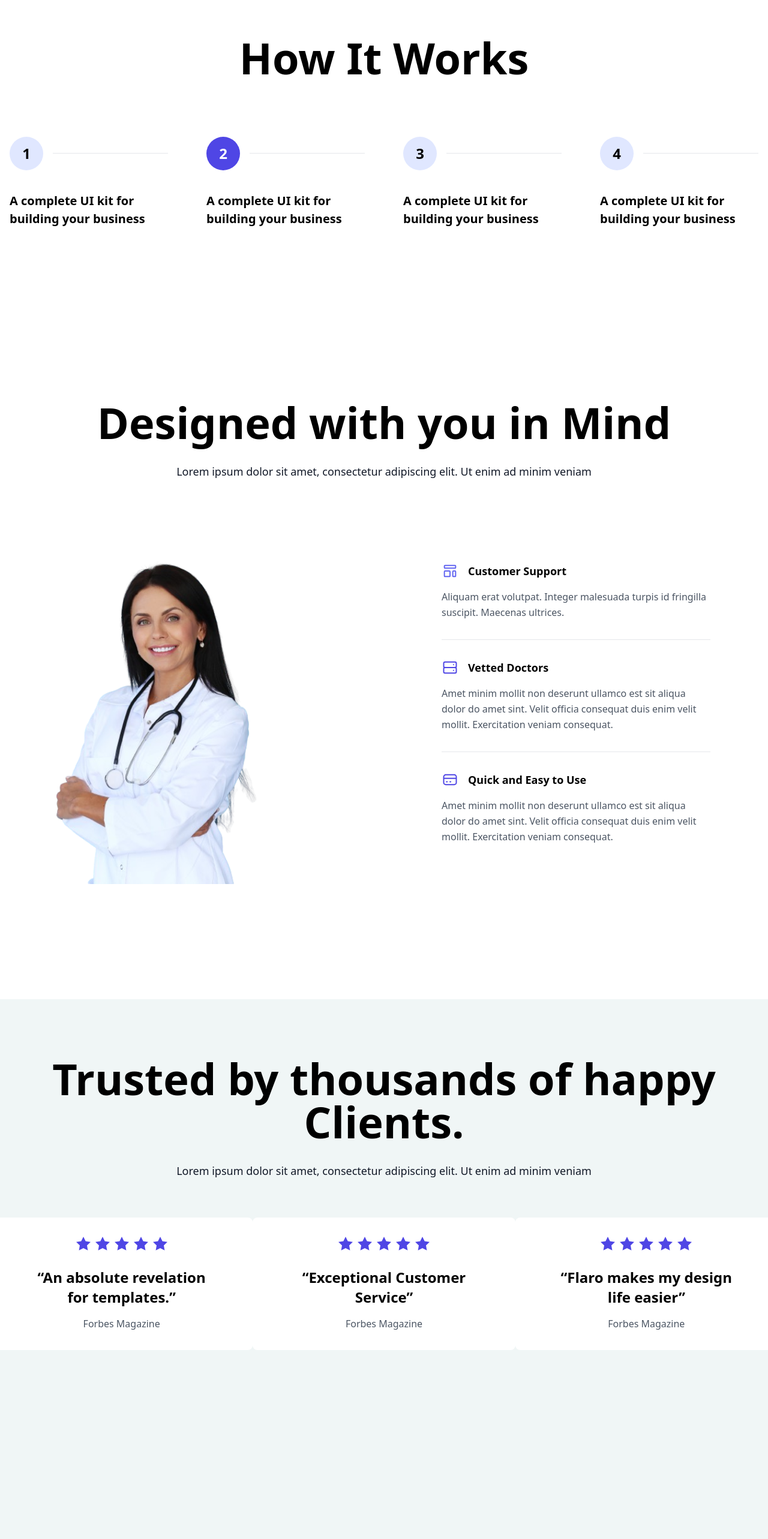
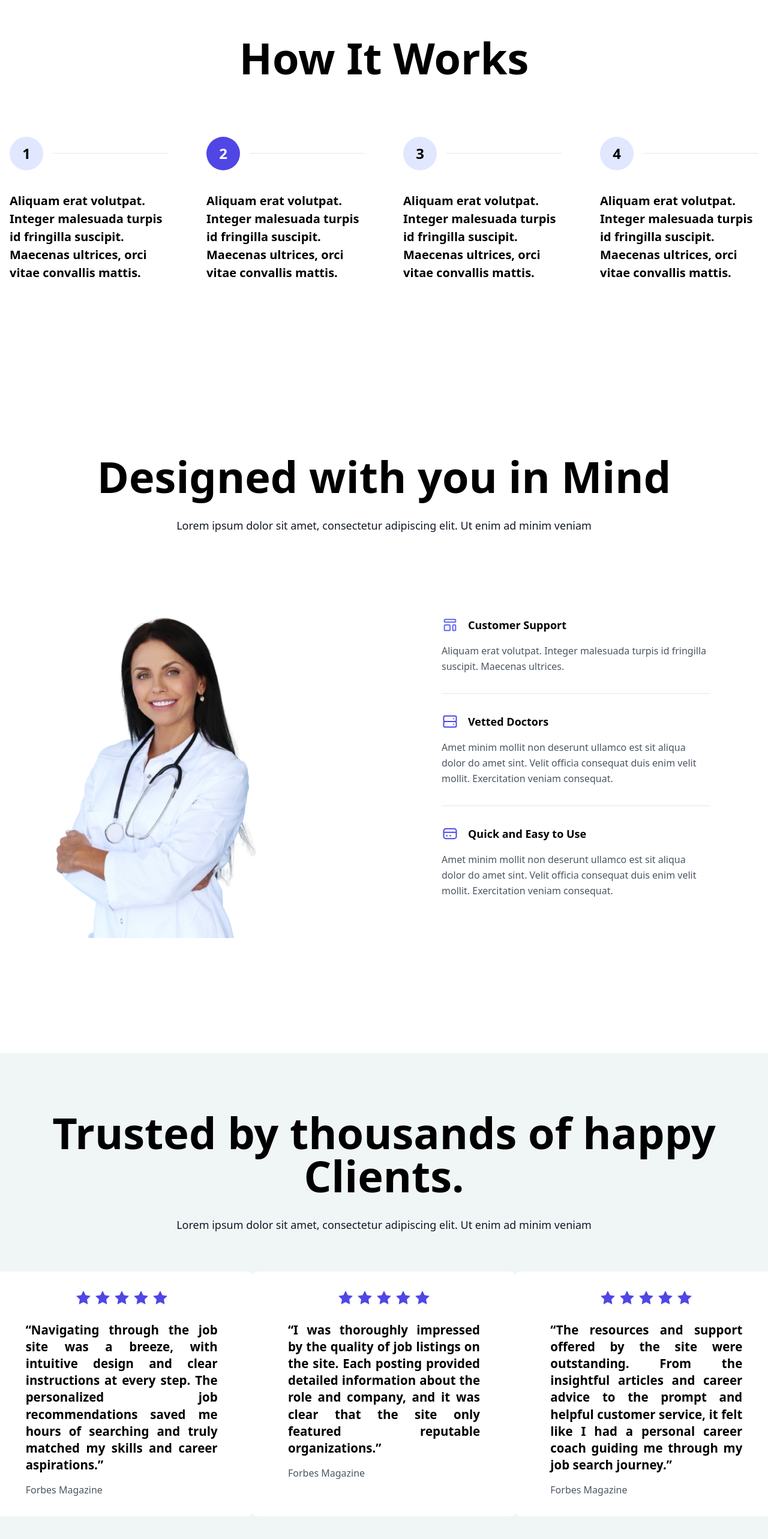
Before and after one commit to Michaela-K/medifind, a React (Create React App) app in the folder client/: page / in a window 1280 px wide. Shown: the part 966-3532 px from the top of the page at 60% size. Before the commit the page ends 3281 px from the top, so only its background shows below. Built offline with nearby package versions, Linux system fonts and the light colour scheme; no server answers; what javascript-time-ago would draw is missing.

Commit message:
add text to how it works and testimonials

```diff
--- a/client/src/components/Hero.jsx
+++ b/client/src/components/Hero.jsx
@@ -57,7 +57,7 @@ const Hero = () => {
                 </div>
               </div>
               <h3 className="text-xl font-semibold leading-normal md:max-w-xs">
-                A complete UI kit for building your business
+              Aliquam erat volutpat. Integer malesuada turpis id fringilla suscipit. Maecenas ultrices, orci vitae convallis mattis.
               </h3>
             </div>
             <div className="w-full md:w-1/2 lg:w-1/4 p-8">
@@ -75,7 +75,7 @@ const Hero = () => {
                 </div>
               </div>
               <h3 className="text-xl font-semibold leading-normal md:max-w-xs">
-                A complete UI kit for building your business
+              Aliquam erat volutpat. Integer malesuada turpis id fringilla suscipit. Maecenas ultrices, orci vitae convallis mattis.
               </h3>
             </div>
             <div className="w-full md:w-1/2 lg:w-1/4 p-8">
@@ -92,7 +92,7 @@ const Hero = () => {
                 </div>
               </div>
               <h3 className="text-xl font-semibold leading-normal md:max-w-xs">
-                A complete UI kit for building your business
+              Aliquam erat volutpat. Integer malesuada turpis id fringilla suscipit. Maecenas ultrices, orci vitae convallis mattis.
               </h3>
             </div>
             <div className="w-full md:w-1/2 lg:w-1/4 p-8">
@@ -109,7 +109,7 @@ const Hero = () => {
                 </div>
               </div>
               <h3 className="text-xl font-semibold leading-normal md:max-w-xs">
-                A complete UI kit for building your business
+              Aliquam erat volutpat. Integer malesuada turpis id fringilla suscipit. Maecenas ultrices, orci vitae convallis mattis.
               </h3>
             </div>
           </div>
@@ -196,7 +196,7 @@ const Hero = () => {
   <div class="container px-4 mx-auto">
     <div class="flex flex-wrap -m-8">
       <div class="w-full md:w-1/3 p-8 bg-white rounded-lg">
-        <div class="md:max-w-xs mx-auto text-center">
+        <div class="md:max-w-xs mx-auto text-justify">
           <div class="flex justify-center mb-6 -m-1">
             <div class="w-auto p-1">
               <svg width="24" height="23" viewbox="0 0 24 23" fill="none" xmlns="http://www.w3.org/2000/svg">
@@ -224,8 +224,8 @@ const Hero = () => {
               </svg>
             </div>
           </div>
-          <h3 class="mb-4 text-2xl font-semibold leading-snug">
-            <span>“An absolute revelation for templates.”</span>
+          <h3 class="mb-4 text-[1.28rem] font-semibold leading-snug">
+            <span>“Navigating through the job site was a breeze, with intuitive design and clear instructions at every step. The personalized job recommendations saved me hours of searching and truly matched my skills and career aspirations.”</span>
           </h3>
           <h3>
             <p class="text-gray-600 font-medium">Forbes Magazine</p>
@@ -233,7 +233,7 @@ const Hero = () => {
         </div>
       </div>
       <div class="w-full md:w-1/3 p-8  bg-white rounded-lg">
-        <div class="md:max-w-xs mx-auto text-center">
+        <div class="md:max-w-xs mx-auto text-justify">
           <div class="flex justify-center mb-6 -m-1">
             <div class="w-auto p-1">
               <svg width="24" height="23" viewbox="0 0 24 23" fill="none" xmlns="http://www.w3.org/2000/svg">
@@ -261,8 +261,8 @@ const Hero = () => {
               </svg>
             </div>
           </div>
-          <h3 class="mb-4 text-2xl font-semibold leading-snug">
-            <span>“Exceptional Customer Service”</span>
+          <h3 class="mb-4 text-[1.28rem] font-semibold leading-snug">
+            <span>“I was thoroughly impressed by the quality of job listings on the site. Each posting provided detailed information about the role and company, and it was clear that the site only featured reputable organizations.”</span>
           </h3>
           <h3>
             <p class="text-gray-600 font-medium">Forbes Magazine</p>
@@ -270,7 +270,7 @@ const Hero = () => {
         </div>
       </div>
       <div class="w-full md:w-1/3 py-8 bg-white rounded-lg">
-        <div class="md:max-w-xs mx-auto text-center">
+        <div class="md:max-w-xs mx-auto text-justify">
           <div class="flex justify-center mb-6 -m-1">
             <div class="w-auto p-1">
               <svg width="24" height="23" viewbox="0 0 24 23" fill="none" xmlns="http://www.w3.org/2000/svg">
@@ -298,8 +298,8 @@ const Hero = () => {
               </svg>
             </div>
           </div>
-          <h3 class="mb-4 text-2xl font-semibold leading-snug">
-            <span>“Flaro makes my design life easier”</span>
+          <h3 class="mb-4 text-[1.28rem] font-semibold leading-snug">
+            <span>“The resources and support offered by the site were outstanding. From the insightful articles and career advice to the prompt and helpful customer service, it felt like I had a personal career coach guiding me through my job search journey.”</span>
           </h3>
           <h3>
             <p class="text-gray-600 font-medium">Forbes Magazine</p>
```
